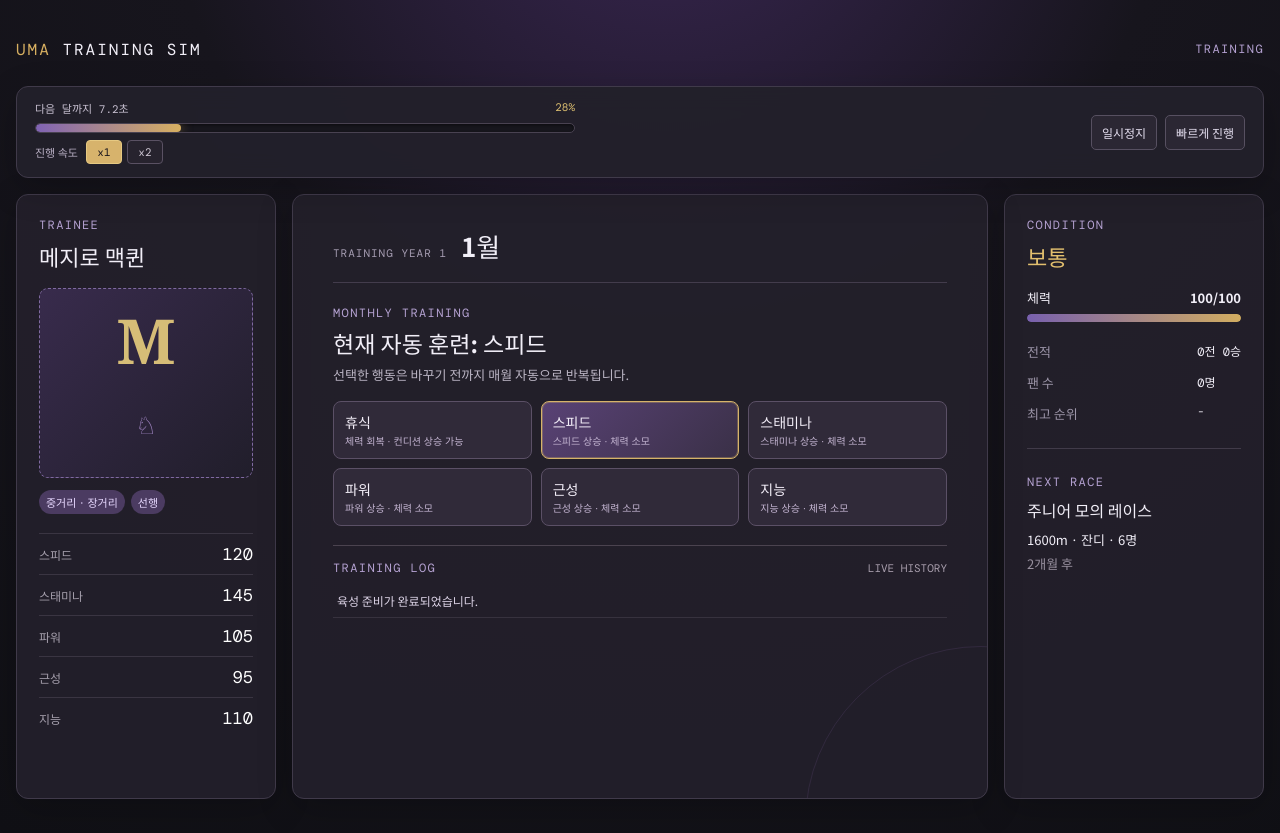
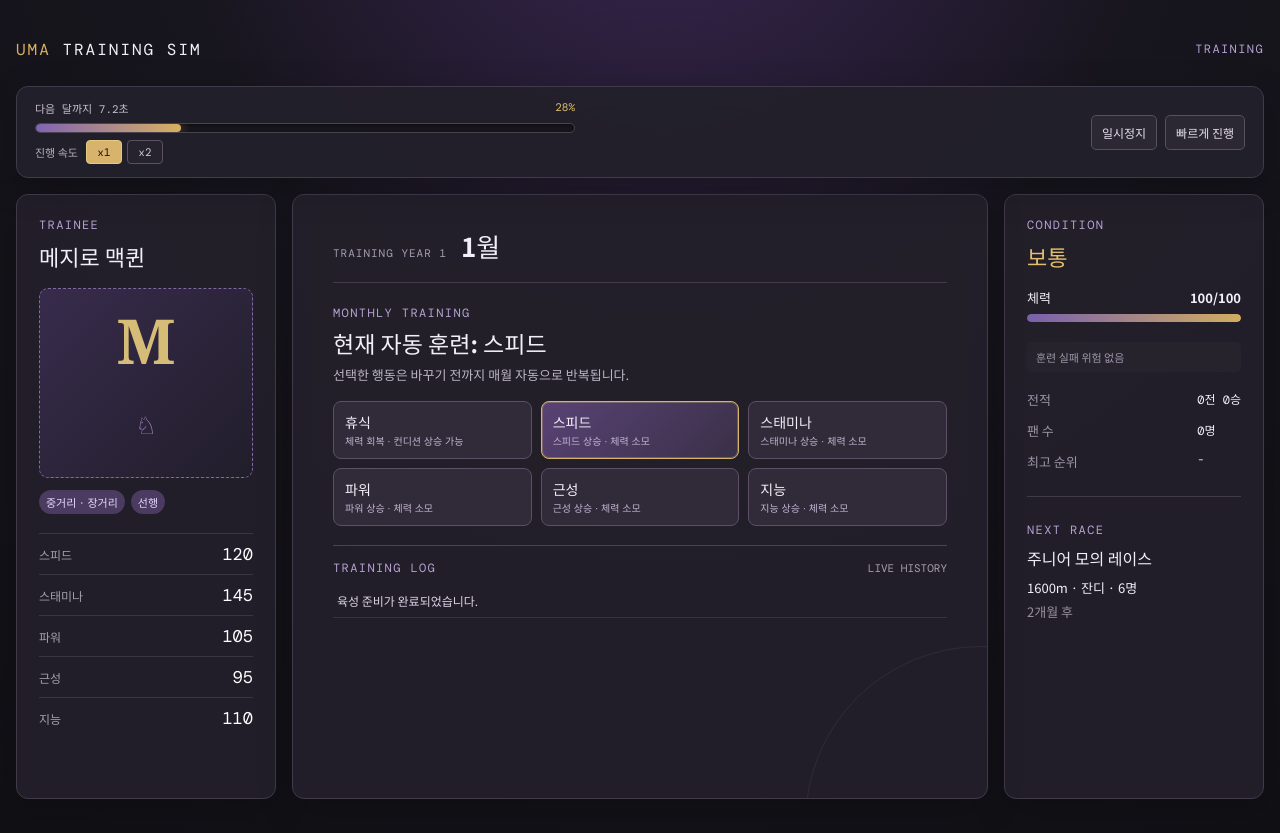
Before and after one commit to indikim0708-crypto/uma-training-sim, a React (Vite) app: page / in a window 1280 px wide. Both pictures are taken after a click on the button "육성 시작". Built offline with nearby package versions, Linux system fonts and the light colour scheme.

Commit message:
Add stamina-based training failures

```diff
--- a/src/App.jsx
+++ b/src/App.jsx
@@ -3,9 +3,9 @@ import { character, STAT_KEYS, STAT_LABELS } from './data/character'
 import { events } from './data/events'
 import { races } from './data/races'
 import { trainings, restTraining } from './data/trainings'
-import { applyEffects, conditionFrom, months, rating, runTraining, simulateRace } from './game/engine'
+import { applyEffects, conditionFrom, months, rating, runTraining, simulateRace, trainingFailureRate } from './game/engine'
 
-const initialGame = () => ({ month: 1, stats: { ...character.stats }, stamina: 100, condition: character.condition, fans: 0, starts: 0, wins: 0, bestRank: 99, raceResults: [], logs: ['육성 준비가 완료되었습니다.'], phase: 'START', training: null, trainingResolved: false, event: null, eventResult: null, race: null, raceStep: 0, paused: false })
+const initialGame = () => ({ month: 1, stats: { ...character.stats }, stamina: 100, condition: character.condition, fans: 0, starts: 0, wins: 0, bestRank: 99, raceResults: [], logs: ['육성 준비가 완료되었습니다.'], phase: 'START', training: null, trainingResolved: false, forceRestNext: false, event: null, eventResult: null, race: null, raceStep: 0, paused: false })
 const addLog = (game, text) => ({ ...game, logs: [text, ...game.logs].slice(0, 5) })
 const statLabel = (key) => STAT_LABELS[key] ?? key
 const formatEffects = (effects) => {
@@ -32,17 +32,22 @@ function App() {
   const timerActive = running && !game.paused && game.phase === 'TRAINING' && !game.trainingResolved
   const remainingSeconds = Math.max(0, (1 - progressRatio) * monthDuration / 1000)
   const progressPercent = Math.min(100, progressRatio * 100)
+  const failureRate = trainingFailureRate(game.stamina)
   const timerText = game.phase === 'TRAINING' ? `다음 달까지 ${remainingSeconds.toFixed(1)}초${game.paused ? ' · 일시정지' : ''}` : '월 진행 일시정지'
 
   const resolveTraining = useCallback((selectedId = null) => {
     setGame((prev) => {
       if (prev.phase !== 'TRAINING' || prev.trainingResolved) return prev
-      const training = runTraining(prev, selectedId)
-      let next = { ...prev, stamina: training.after, stats: { ...prev.stats }, training, trainingResolved: true, phase: 'TRAINING' }
+      const training = runTraining(prev, prev.forceRestNext ? 'ForcedRest' : selectedId)
+      let next = { ...prev, stamina: training.after, stats: { ...prev.stats }, training, trainingResolved: true, forceRestNext: training.forceRestNext ?? false, phase: 'TRAINING' }
       Object.entries(training.gains).forEach(([stat, amount]) => { next.stats[stat] += amount })
       if (training.conditionChange) next.condition = conditionFrom(next.condition, training.conditionChange)
       const gains = Object.entries(training.gains).map(([stat, value]) => `${statLabel(stat)} +${value}`).join(', ')
-      const trainingLog = training.id === 'Rest'
+      const trainingLog = training.forcedRest
+        ? `${prev.month}월 | 강제 휴식 : 체력 ${training.before} → ${training.after} · 다음 달부터 ${trainings.find((item) => item.id === selectedId)?.label ?? '기존'} 훈련 재개`
+        : training.failed
+          ? `${prev.month}월 | ${training.label} 훈련 실패! : ${gains} · 체력 ${training.before} → ${training.after}${training.conditionChange < 0 ? ' · 컨디션 하락' : ''}`
+        : training.id === 'Rest'
         ? `${prev.month}월 | 휴식 : 체력 ${training.before} → ${training.after}${training.conditionChange ? ' · 컨디션 상승' : ''}`
         : `${prev.month}월 | ${training.label} 훈련 : ${gains} · 체력 ${training.before} → ${training.after}`
       next = addLog(next, trainingLog)
@@ -147,7 +152,7 @@ function App() {
     <section className="dashboard">
       <aside className="card profile"><span className="eyebrow">TRAINEE</span><h2>{character.name}</h2><div className="portrait">M<span>♘</span></div><div className="tags"><span>{character.distance}</span><span>{character.style}</span></div><Stats stats={game.stats} /></aside>
       <section className="card stage"><div className="month"><span>TRAINING YEAR 1</span><strong>{months[game.month - 1] ?? '완료'}</strong></div>{center}</section>
-      <aside className="card status"><span className="eyebrow">CONDITION</span><h2 className="condition">{game.condition}</h2><div className="bar-label"><span>체력</span><b>{game.stamina}/100</b></div><div className="bar"><i style={{ width: `${game.stamina}%` }} /></div><div className="record"><span>전적</span><b>{game.starts}전 {game.wins}승</b><span>팬 수</span><b>{game.fans.toLocaleString()}명</b><span>최고 순위</span><b>{game.bestRank === 99 ? '-' : `${game.bestRank}착`}</b></div><hr /><span className="eyebrow">NEXT RACE</span>{nextRace ? <><h3>{nextRace.title}</h3><p>{nextRace.distance} · {nextRace.surface} · {nextRace.entrants}명</p><p className="muted">{nextRace.month - game.month}개월 후</p></> : <p className="muted">남은 레이스 없음</p>}</aside>
+      <aside className="card status"><span className="eyebrow">CONDITION</span><h2 className="condition">{game.condition}</h2><div className="bar-label"><span>체력</span><b>{game.stamina}/100</b></div><div className="bar"><i style={{ width: `${game.stamina}%` }} /></div><p className={`failure-risk ${failureRate > 0 ? 'danger' : ''}`}>{game.stamina === 0 ? '훈련 불가 / 다음 달 강제 휴식' : failureRate > 0 ? `훈련 실패 위험 ${failureRate}%` : '훈련 실패 위험 없음'}</p><div className="record"><span>전적</span><b>{game.starts}전 {game.wins}승</b><span>팬 수</span><b>{game.fans.toLocaleString()}명</b><span>최고 순위</span><b>{game.bestRank === 99 ? '-' : `${game.bestRank}착`}</b></div><hr /><span className="eyebrow">NEXT RACE</span>{nextRace ? <><h3>{nextRace.title}</h3><p>{nextRace.distance} · {nextRace.surface} · {nextRace.entrants}명</p><p className="muted">{nextRace.month - game.month}개월 후</p></> : <p className="muted">남은 레이스 없음</p>}</aside>
     </section>
     {game.phase === 'EVENT' && <EventModal game={game} onChoose={chooseEvent} onContinue={continueEvent} />}
   </main>
@@ -160,9 +165,9 @@ function Training({ game, selectedTraining, onSelect }) {
   const options = [restTraining, ...trainings]
   const selected = options.find((option) => option.id === selectedTraining)
   return <div className="training training-active">
-    <div className="training-heading"><span className="eyebrow">MONTHLY TRAINING</span><h1>현재 자동 훈련: {selected?.label}</h1><p>선택한 행동은 바꾸기 전까지 매월 자동으로 반복됩니다.</p></div>
+    <div className="training-heading"><span className="eyebrow">MONTHLY TRAINING</span><h1>{game.forceRestNext ? '다음 달 강제 휴식 예정' : `현재 자동 훈련: ${selected?.label}`}</h1><p>{game.forceRestNext ? '체력이 완전히 소진되었습니다. 선택한 훈련은 휴식 후 자동으로 재개됩니다.' : '선택한 행동은 바꾸기 전까지 매월 자동으로 반복됩니다.'}</p></div>
     <div className="training-options">{options.map((option) => <button key={option.id} className={selectedTraining === option.id ? 'selected' : ''} onClick={() => onSelect(option.id)} disabled={resolved}><b>{option.label}</b><small>{option.id === 'Rest' ? option.hint : `${statLabel(option.id)} 상승 · 체력 소모`}</small></button>)}</div>
-    <section className="training-log"><div className="training-log-title"><span className="eyebrow">TRAINING LOG</span><span>LIVE HISTORY</span></div>{resolved && <div className="latest-training"><b>{t.label} 훈련 완료</b><div className="gain">{Object.entries(t.gains).map(([stat, amount]) => <b key={stat}>{statLabel(stat)} +{amount}</b>)}{t.conditionChange > 0 && <b>컨디션 상승</b>}</div><small>체력 {t.before} → {t.after}</small></div>}<div className="log-feed">{game.logs.map((log, index) => <p key={`${log}-${index}`} className={index === 0 ? 'latest' : ''}>{log}</p>)}</div></section>
+    <section className="training-log"><div className="training-log-title"><span className="eyebrow">TRAINING LOG</span><span>LIVE HISTORY</span></div>{resolved && <div className={`latest-training ${t.failed ? 'failed' : ''}`}><b>{t.forcedRest ? '강제 휴식' : t.failed ? `${t.label} 훈련 실패!` : `${t.label} 훈련 완료`}</b><div className="gain">{Object.entries(t.gains).map(([stat, amount]) => <b key={stat}>{statLabel(stat)} +{amount}</b>)}{t.conditionChange > 0 && <b>컨디션 상승</b>}{t.conditionChange < 0 && <b>컨디션 하락</b>}</div><small>체력 {t.before} → {t.after}</small></div>}<div className="log-feed">{game.logs.map((log, index) => <p key={`${log}-${index}`} className={index === 0 ? 'latest' : ''}>{log}</p>)}</div></section>
   </div>
 }
 function EventModal({ game, onChoose, onContinue }) { const { event, eventResult } = game; return <div className="overlay"><div className="modal"><span className="eyebrow">RANDOM EVENT</span><h2>{event.title}</h2>{eventResult ? <><p>{eventResult.result}</p><div className="actual">{eventResult.effectText}</div><button className="primary" onClick={onContinue}>계속</button></> : <><p>{event.text}</p><div className="choices">{event.choices.map((choice) => <button key={choice.label} onClick={() => onChoose(choice)}><b>{choice.label}</b><small>{choice.hint}</small></button>)}</div></>}</div></div> }
--- a/src/game/engine.js
+++ b/src/game/engine.js
@@ -1,4 +1,4 @@
-import { trainings } from '../data/trainings'
+import { trainings } from '../data/trainings.js'
 
 export const CONDITIONS = ['절부진', '부진', '보통', '호조', '절호조']
 export const months = ['1월', '2월', '3월', '4월', '5월', '6월']
@@ -11,17 +11,31 @@ const weighted = (items) => {
 export const getConditionIndex = (condition) => CONDITIONS.indexOf(condition)
 export const conditionFrom = (condition, delta = 0) => CONDITIONS[Math.max(0, Math.min(4, getConditionIndex(condition) + delta))]
 export const statSum = (stats) => Object.values(stats).reduce((a, b) => a + b, 0)
+export function trainingFailureRate(stamina) {
+  if (stamina <= 0) return 100
+  if (stamina <= 10) return 80
+  if (stamina <= 20) return 50
+  if (stamina <= 30) return 25
+  if (stamina <= 40) return 10
+  return 0
+}
 
 export function runTraining(game, selectedId = null) {
   const before = game.stamina
+  if (selectedId === 'ForcedRest') return { id: 'ForcedRest', label: '강제 휴식', gains: {}, before, after: Math.min(100, before + rng(25, 35)), conditionChange: 0, forcedRest: true, message: '체력이 완전히 소진되어 강제 휴식을 취했다.' }
   if (selectedId === 'Rest' || (!selectedId && before <= 25)) {
     const conditionChange = Math.random() < 0.35 ? 1 : 0
     return { id: 'Rest', label: '휴식', gains: {}, before, after: Math.min(100, before + rng(25, 35)), conditionChange, message: '휴식을 취하며 체력을 회복했다.' }
   }
   const training = selectedId ? trainings.find((item) => item.id === selectedId) : weighted(trainings)
   if (!training) return runTraining(game)
+  const failureRate = trainingFailureRate(before)
+  if (Math.random() * 100 < failureRate) {
+    const gains = Object.fromEntries(Object.keys(training.gains).map((stat) => [stat, 0]))
+    return { id: training.id, label: training.label, gains, before, after: Math.max(0, before - 5), conditionChange: Math.random() < 0.2 ? -1 : 0, failed: true, forceRestNext: before === 0, failureRate, message: `${training.label} 훈련에 실패했다.` }
+  }
   const gains = Object.fromEntries(Object.entries(training.gains).map(([stat, [min, max]]) => [stat, rng(min, max)]))
-  return { id: training.id, label: training.label, gains, before, after: Math.max(0, before - training.staminaCost), conditionChange: 0, message: `${training.label} 훈련을 진행했다.` }
+  return { id: training.id, label: training.label, gains, before, after: Math.max(0, before - training.staminaCost), conditionChange: 0, failed: false, forceRestNext: false, failureRate, message: `${training.label} 훈련을 진행했다.` }
 }
 
 export function applyEffects(game, effects) {
```
Also changed, not shown: src/styles.css.
